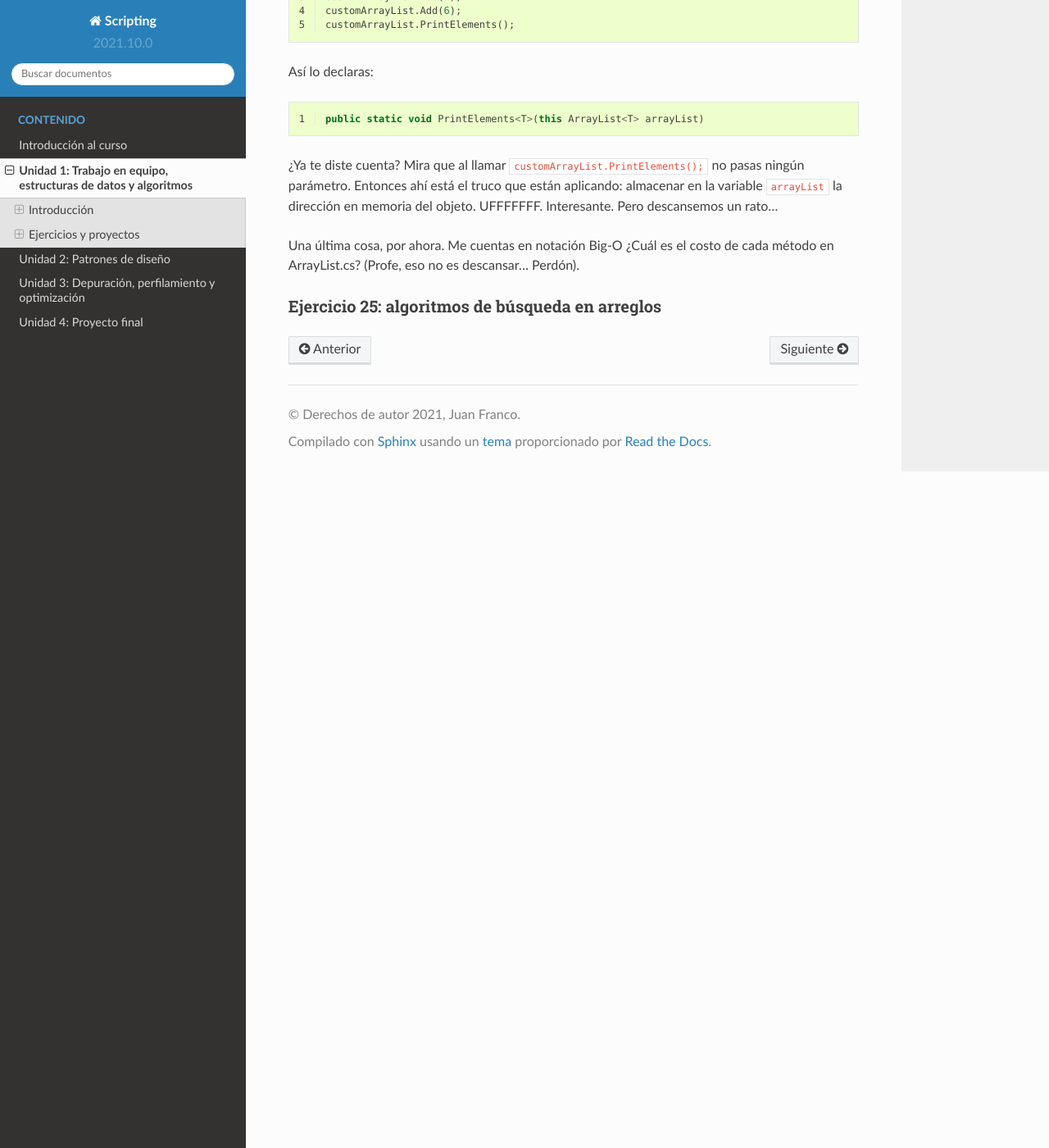
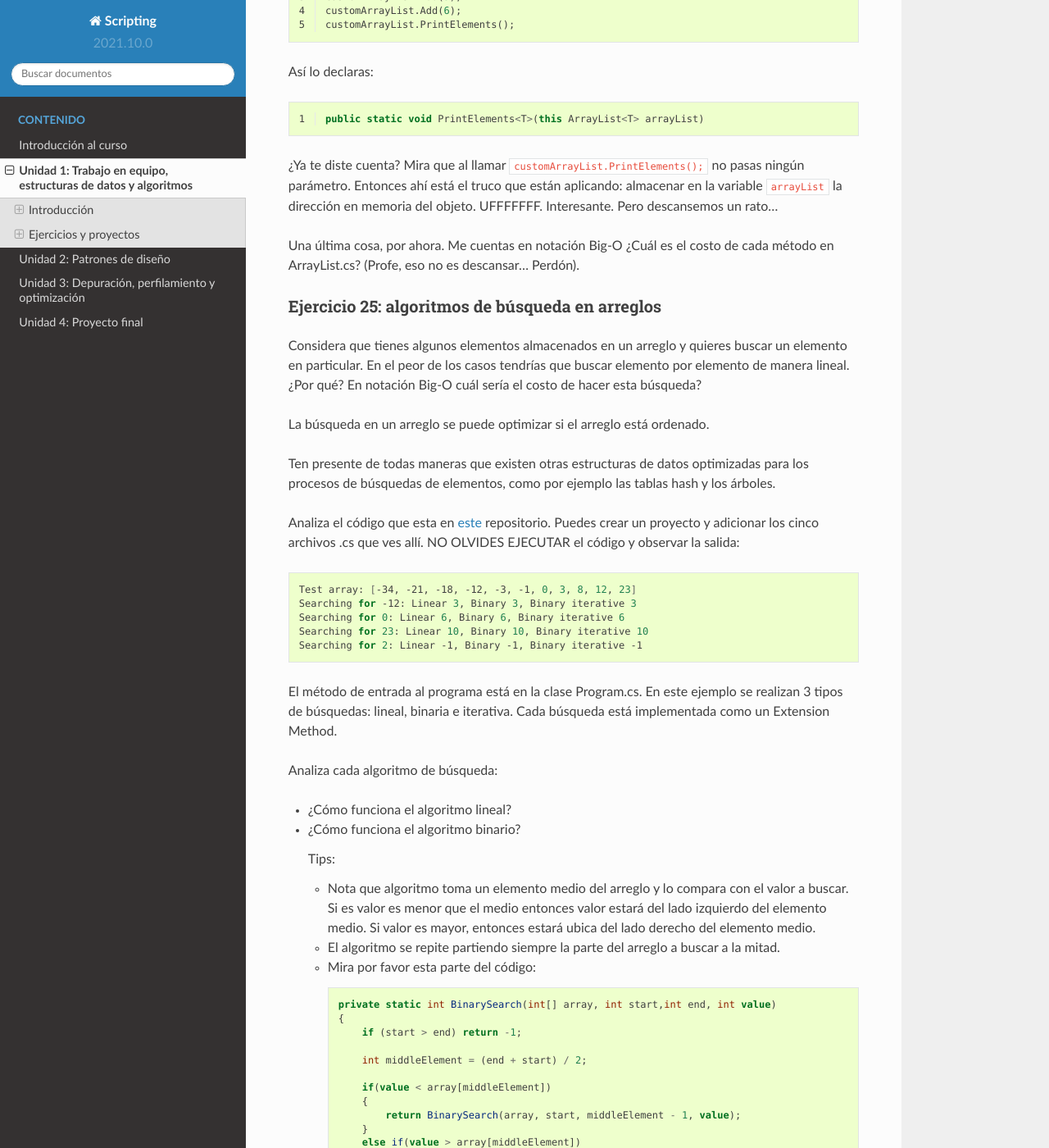
Before and after one commit to juanferfranco/scripting, a Sphinx documentation site: the page built from docs/_unidad1/unidad1.rst, in a window 1280 px wide and 1400 px high, scrolled down 11211 px. Shown: the whole window at 82% size. Built offline with Sphinx 7.4.7 and the Read the Docs theme 2.0.0, drawn with Linux system fonts in a browser that asks for light colours; some of the changed text lies outside the part shown.

```diff
--- a/docs/_unidad1/unidad1.rst
+++ b/docs/_unidad1/unidad1.rst
@@ -601,3 +601,84 @@
 
 Ejercicio 25: algoritmos de búsqueda en arreglos
 ^^^^^^^^^^^^^^^^^^^^^^^^^^^^^^^^^^^^^^^^^^^^^^^^^
+
+Considera que tienes algunos elementos almacenados en un arreglo y quieres buscar
+un elemento en particular. En el peor de los casos tendrías que buscar elemento
+por elemento de manera lineal. ¿Por qué? En notación Big-O cuál sería el costo
+de hacer esta búsqueda?
+
+La búsqueda en un arreglo se puede optimizar si el arreglo está ordenado.
+
+Ten presente de todas maneras que existen otras estructuras de datos optimizadas para
+los procesos de búsquedas de elementos, como por ejemplo las tablas hash y los árboles.
+
+Analiza el código que esta en `este <https://github.com/PacktPublishing/-C-8-Data-Structures-and-Algorithms/tree/master/Section%202/Searching>`__ repositorio.
+Puedes crear un proyecto y adicionar los cinco archivos .cs que ves allí. NO OLVIDES EJECUTAR el código y observar la salida:
+
+.. code-block:: bash
+
+    Test array: [-34, -21, -18, -12, -3, -1, 0, 3, 8, 12, 23]
+    Searching for -12: Linear 3, Binary 3, Binary iterative 3
+    Searching for 0: Linear 6, Binary 6, Binary iterative 6
+    Searching for 23: Linear 10, Binary 10, Binary iterative 10
+    Searching for 2: Linear -1, Binary -1, Binary iterative -1
+
+El método de entrada al programa está en la clase Program.cs. En este ejemplo se realizan 3 tipos de búsquedas:
+lineal, binaria e iterativa. Cada búsqueda está implementada como un Extension Method.
+
+Analiza cada algoritmo de búsqueda:
+
+* ¿Cómo funciona el algoritmo lineal?
+
+* ¿Cómo funciona el algoritmo binario?
+
+  Tips:
+
+  * Nota que algoritmo toma un elemento medio del arreglo y lo compara con el valor a buscar.
+    Si es valor es menor que el medio entonces valor estará del lado izquierdo del elemento medio.
+    Si valor es mayor, entonces estará ubica del lado derecho del elemento medio.
+  * El algoritmo se repite partiendo siempre la parte del arreglo a buscar a la mitad.
+  * Mira por favor esta parte del código:
+
+    .. code-block:: csharp
+
+        private static int BinarySearch(int[] array, int start,int end, int value)
+        {
+            if (start > end) return -1;
+
+            int middleElement = (end + start) / 2;
+
+            if(value < array[middleElement])
+            {
+                return BinarySearch(array, start, middleElement - 1, value);
+            }
+            else if(value > array[middleElement])
+            {
+                return BinarySearch(array, middleElement + 1, end, value);
+            }
+            else
+            {
+                return middleElement;
+            }
+        }
+
+    Nota que el método BinarySearch se llama así mismo. A esta estrategia la conocemos como ejecución recursiva o algoritmo
+    recursivo. Para implementar este tipo de técnica se utiliza el STACK. Cada que la función se llama, en el stack
+    se crean nuevas variables para los parámetros de la función BinarySearch y sus variables locales. Por tanto, con cada
+    llamado se crea un nuevo juego de variables, unas encima de las anteriores. Adicionalmente se registra como tal
+    el llamado (la dirección de retorno). Si ves con detenimiento el código verás que en algún punto, EN EL TOPE del stack,
+    se llamará una vez más a BinarySearch pero esta vez encontrará el valor y lo retornará. Y como efecto dominó, iran retornando
+    los demás BinarySearch que registramos en el stack hasta retornar el sitio que originalmente llamó a BinarySearch con el resultado
+    encontrado en el TOPE del stack.
+
+
+    .. image:: ../_static/recursive.png
+        :scale: 100%
+        :align: center
+        :alt: llamado recursivo
+
+|
+
+* ¿Cómo funciona el algoritmo binario iterativo?
+
+* En notación Big-O ¿Cuaĺ es el costo de cada algoritmo de búsqueda?
```
Also changed, not shown: docs/_static/recursive.png (added).
